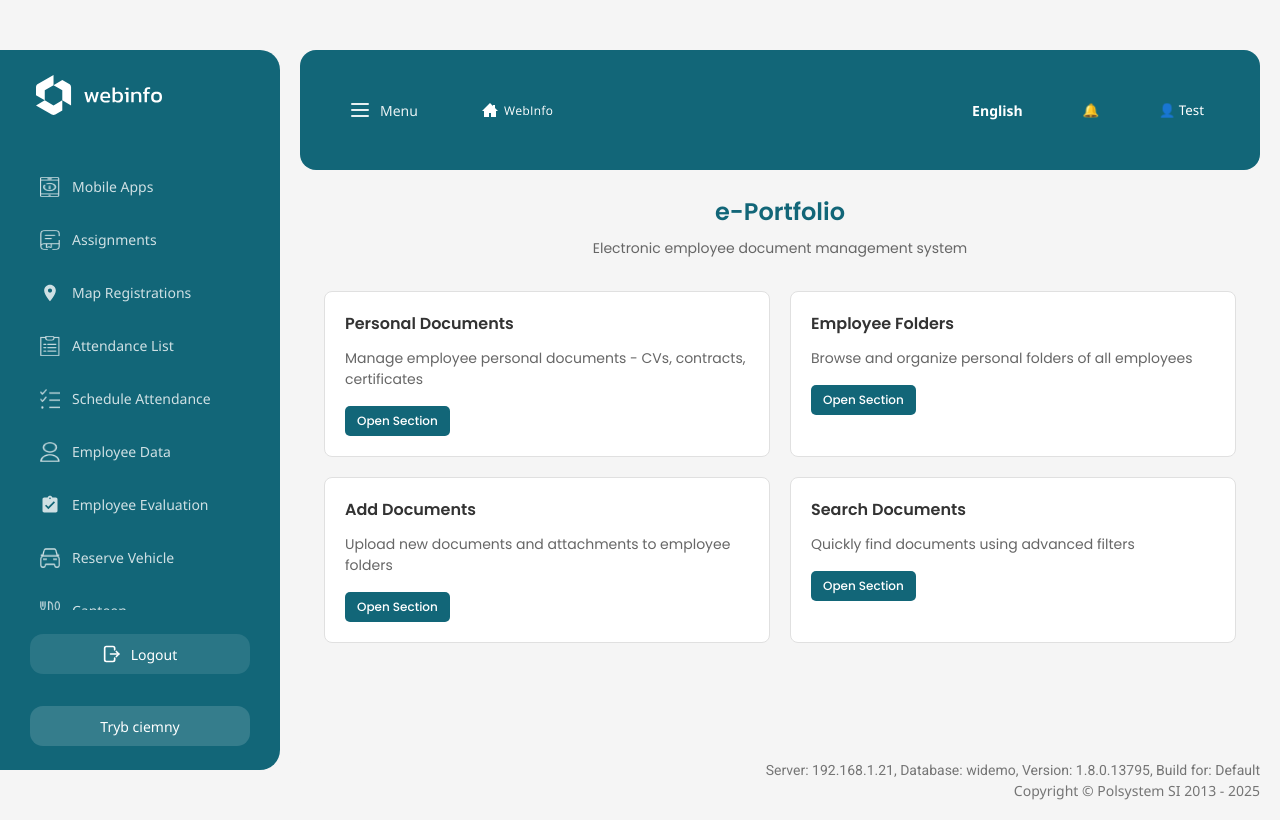
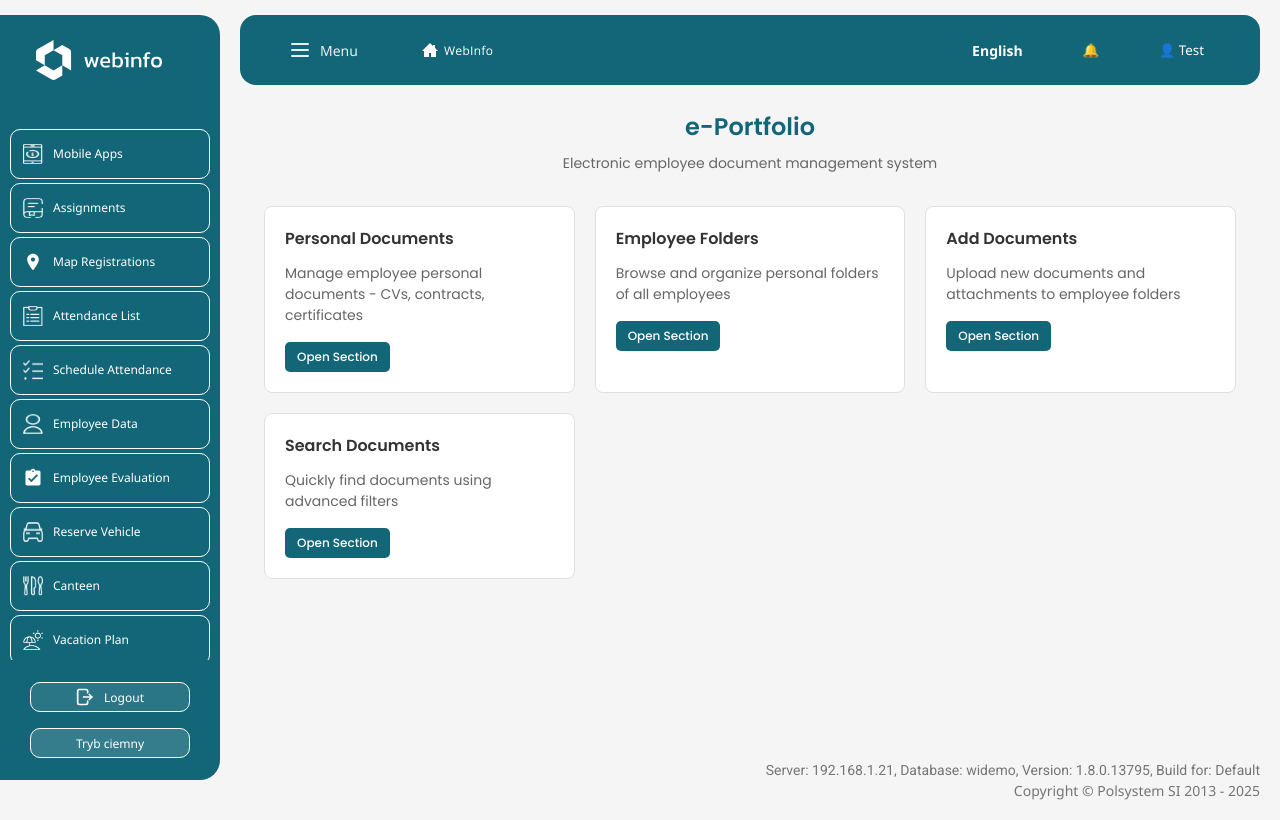
Before and after one commit to dominPS/Webinfo2, a React (Vite) app: page /e-teczka in a window 1280 px wide. Built offline with nearby package versions, Linux system fonts and the light colour scheme.

Commit message:
changes made to the Sidebar and MainLayout components to improve styling and functionality.

```diff
--- a/src/features/navigation/Sidebar.tsx
+++ b/src/features/navigation/Sidebar.tsx
@@ -33,15 +33,16 @@ import {
   ETeczkaIcon
 } from '../../shared/components/PlaceholderIcons';
 
-const SIDEBAR_WIDTH = 280;
+const SIDEBAR_WIDTH = 220;
 const COLLAPSED_SIDEBAR_WIDTH = 50;
-const TOP_SPACING = 30;
+const TOP_SPACING = -5;
+const BOTTOM_SPACING = 20;
 
 const SidebarContainer = styled.aside<{ $isCollapsed: boolean }>`
   width: ${props => props.$isCollapsed ? COLLAPSED_SIDEBAR_WIDTH : SIDEBAR_WIDTH}px;
   position: fixed;
   top: ${TOP_SPACING}px;
-  bottom: ${TOP_SPACING}px;
+  bottom: ${BOTTOM_SPACING}px;
   left: 0;
   background: ${props => props.theme.colors.primary};
   border-radius: 0 20px 20px 0;
@@ -66,10 +67,10 @@ const SidebarHeader = styled.div<{ $isCollapsed: boolean }>`
 
 const NavContainer = styled.div<{ $isCollapsed: boolean }>`
   flex: 1;
-  padding: ${props => props.$isCollapsed ? '0 8px' : '0 24px'};
+  padding: ${props => props.$isCollapsed ? '0 8px' : '0 10px'};
   overflow-y: auto;
   scrollbar-width: thin;
-  scrollbar-color: rgba(255, 255, 255, 0.2) transparent;
+  scrollbar-color: rgba(255, 255, 255, 0.4) transparent;
   transition: all 0.3s ease;
 
   &::-webkit-scrollbar {
@@ -95,14 +96,16 @@ const NavItem = styled(NavLink, {
 })<{ $isCollapsed: boolean }>`
   display: flex;
   align-items: center;
-  gap: ${props => props.$isCollapsed ? '0' : '12px'};
-  padding: ${props => props.$isCollapsed ? '8px' : '12px 16px'};
+  gap: ${props => props.$isCollapsed ? '0' : '10px'};
+  padding: ${props => props.$isCollapsed ? '8px' : '14px 12px'};
   color: white;
   text-decoration: none;
-  border-radius: 13px;
-  margin-bottom: 8px;
-  font-size: 14px;
-  opacity: 0.8;
+  border-radius: 10px;
+  border: 1px solid white;
+  margin-bottom: 4px;
+  font-size: 12px;
+  width: 100%;
+  opacity: 1;
   transition: all 0.2s ease;
   justify-content: ${props => props.$isCollapsed ? 'center' : 'flex-start'};
   position: relative;
@@ -151,15 +154,15 @@ const NavItemText = styled.span<{ $isCollapsed: boolean }>`
 `;
 
 const LogoutButton = styled.button<{ $isCollapsed: boolean }>`
-  margin: 24px ${props => props.$isCollapsed ? '6px' : '30px'};
+  margin: 22px ${props => props.$isCollapsed ? '6px' : '30px'};
   padding: 0 16px;
-  height: 40px;
+  height: 30px;
   background: rgba(255, 255, 255, 0.1);
-  border: none;
+  border: 1px solid white;
   color: white;
-  border-radius: 13px;
+  border-radius: 10px;
   cursor: pointer;
-  font-size: 14px;
+  font-size: 12px;
   display: flex;
   align-items: center;
   justify-content: center;
@@ -299,7 +302,7 @@ export const Sidebar: React.FC = () => {
           <LogoutIcon size={20} />
         </button>
       ) : (
-        <LogoutButton $isCollapsed={isCollapsed}>
+        <LogoutButton $isCollapsed={isCollapsed} style={{ marginBottom: '8px' }}>
           <LogoutIcon size={20} />
           {t('navigation.logout')}
         </LogoutButton>
--- a/src/layouts/MainLayout.tsx
+++ b/src/layouts/MainLayout.tsx
@@ -9,9 +9,9 @@ import { TopMenu } from '../shared/components/TopMenu';
 import { Footer } from '../shared/components/Footer';
 import { useSidebar } from '../contexts/SidebarContext';
 
-const SIDEBAR_WIDTH = 280;
+const SIDEBAR_WIDTH = 220;
 const COLLAPSED_SIDEBAR_WIDTH = 50;
-const TOP_SPACING = 30;
+const TOP_SPACING = 0;
 
 const MainContainer = styled.div<{ $sidebarCollapsed: boolean }>`
   display: flex;
@@ -68,13 +68,14 @@ const MainContent = styled.div`
 const TopBar = styled.div`
   background: ${props => props.theme.colors.primary};
   border-radius: ${props => props.theme.borderRadius.large};
-  height: 120px;
+  height: 70px;
   padding: 0 40px;
   margin-bottom: ${props => props.theme.spacing.xl};
   box-shadow: ${props => props.theme.shadows.medium};
   display: flex;
   align-items: center;
   justify-content: space-between;
+  margin-top: -5px;
 `;
 
 const TopBarLeft = styled.div`
```
